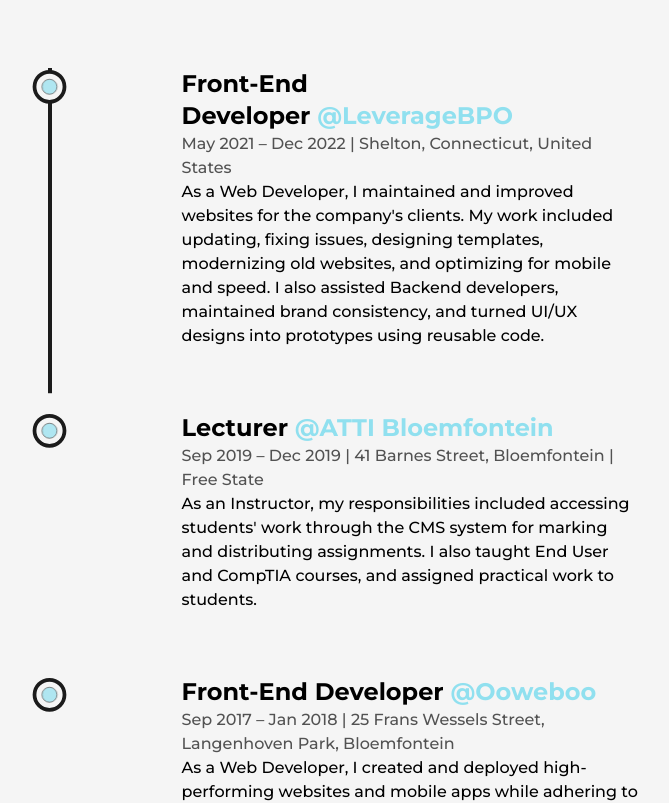
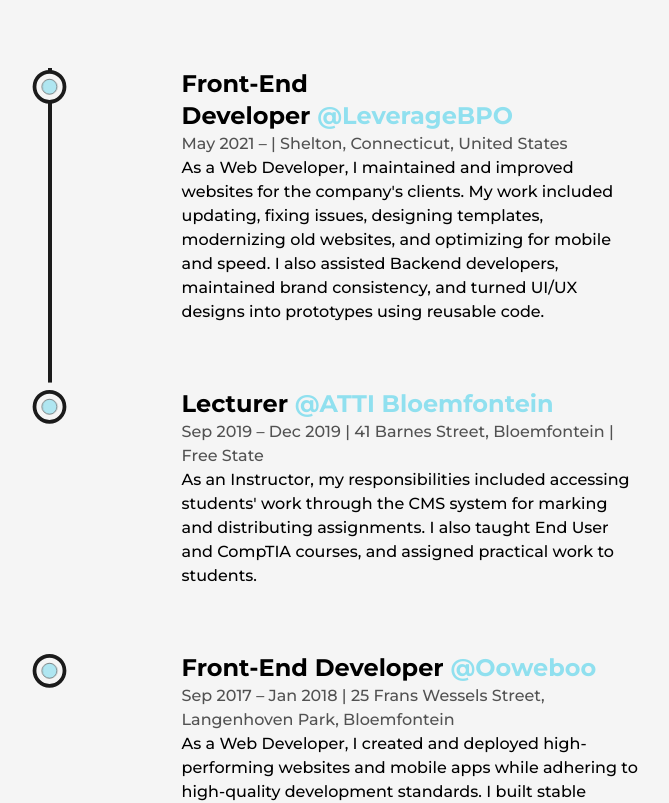
Before and after one commit to DManLucas/2nd-Porfolio, a Next.js app: page /about in a window 1280 px wide. Shown: the part 3000-3803 px from the top of the page, without its empty margins (244-913 px from the left). Built offline with nearby package versions, Linux system fonts and the light colour scheme.

Commit message:
Experience update

```diff
--- a/src/Components/Experience.js
+++ b/src/Components/Experience.js
@@ -67,7 +67,7 @@
             position="Front-end developer"
             companyLink="https://www.leveragebpo.com/"
             company="LeverageBPO"
-            time="May 2021 – Dec 2022"
+            time="May 2021 – "
             address="Shelton, Connecticut, United States"
             work="As a Web Developer, I maintained and improved websites for the company's clients. My work included updating, fixing issues, designing templates, modernizing old websites, and optimizing for mobile and speed. I also assisted Backend developers, maintained brand consistency, and turned UI/UX designs into prototypes using reusable code."
           />
```
